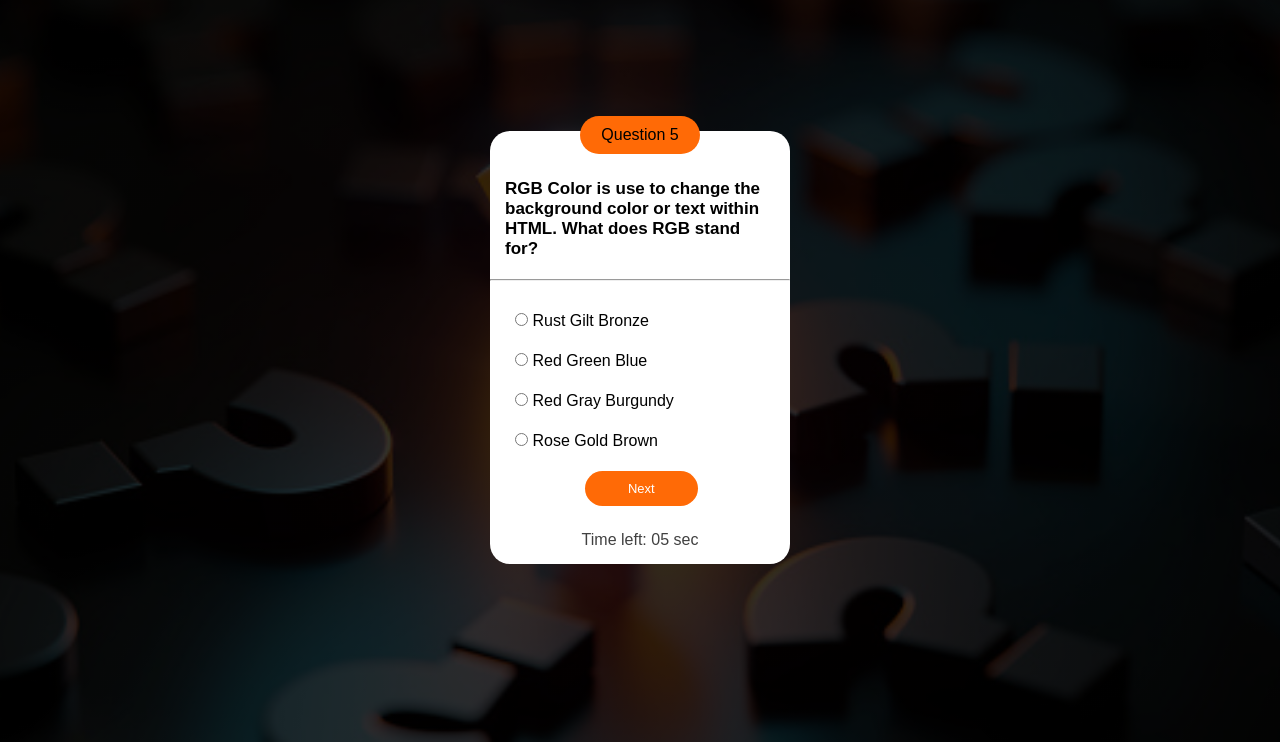
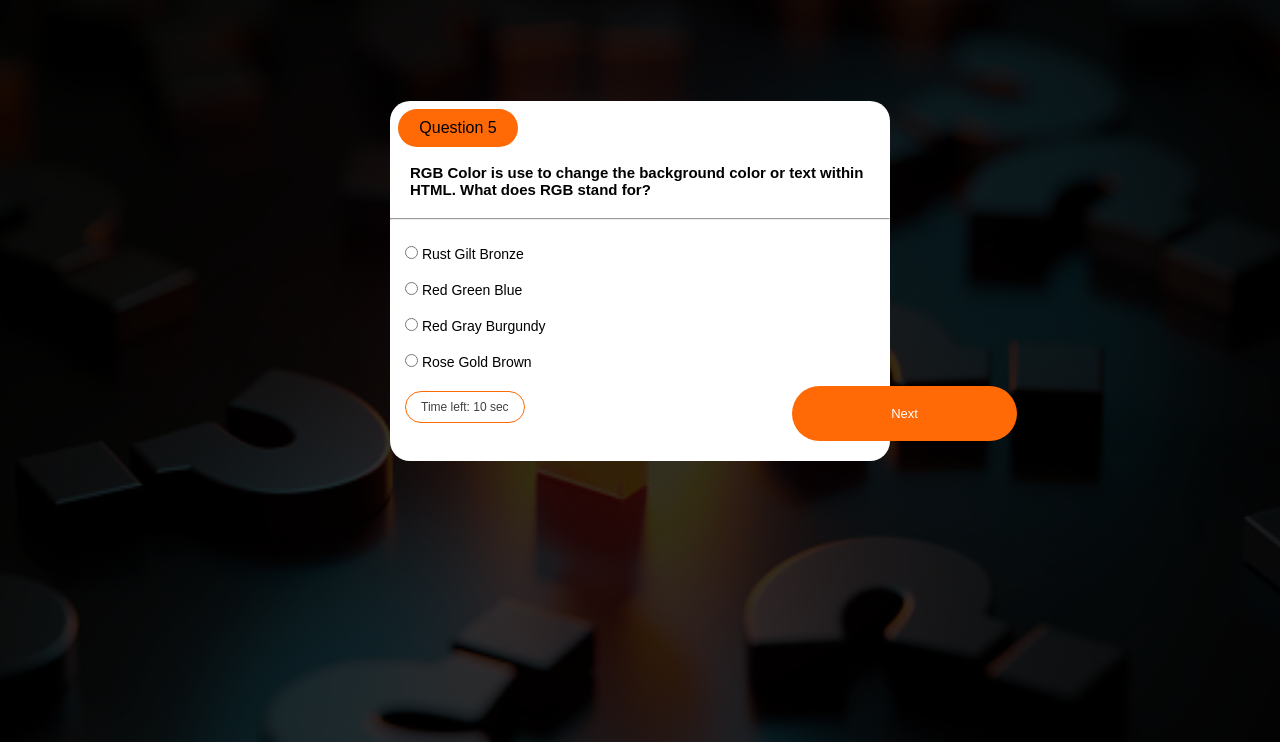
Before and after one commit to muskan612/Quiz-App, a plain HTML site: page question5.html in a window 1280 px wide. Shown: the part 58-800 px from the top of the page. Drawn offline with Linux system fonts and the light colour scheme.

Commit message:
changes made

```diff
--- a/question5.html
+++ b/question5.html
@@ -26,9 +26,10 @@
                 <label for="option3">Red Gray Burgundy</label><br><br>
                 <input type="radio" class="wrong" name="options" id="option4" value="Option 4">
                 <label for="option4">Rose Gold Brown</label>
-                <a href="last_page.html"><button type="button" class="submit-btn">Next</button></a>
+
             </form>
-            <p class="timer">Time left: <span id="time">10 </span> sec</p>
+            <a href="last_page.html"><button type="button" class="submit-btn">Next</button></a>
+            <p class="timer">Time left: <span id="tme">10 </span> sec</p>
         </div>
     </div>
 </body>
--- a/quiz.css
+++ b/quiz.css
@@ -64,11 +64,14 @@ input[class='wrong'] {
 }
 
 .submit-btn {
+	position: relative;
+	top: -10px;
+	left: 82px;
 	font-size: 13px;
 	padding: 4%;
-	margin: 5% 28%;
-	margin-top: 20px;
-	margin-bottom: 0;
+	/* margin: 5% 28%; */
+	/* margin-top: 20px; */
+	margin-bottom: 10px;
 	width: 45%;
 	background: #ff6a06;
 	text-align: center;
@@ -112,10 +115,64 @@ section {
 	padding: 30px 15px 25px 15px;
 }
 
-@media screen and (min-width: 540px) {
+@media screen and (min-width: 440px) {
+	.quiz-form {
+		width: 400px;
+		margin: 90px auto;
+	}
 	.logo1 {
 		width: 150px;
 		height: 45px;
 		margin: 10px;
 	}
+	.question {
+		padding-left: 20px;
+		font-size: 15px;
+	}
+	.options {
+		width: 300px;
+		font-size: 14px;
+		/* padding: 0 10px; */
+		line-height: 18px;
+	}
+	.timer {
+		font-size: 13px;
+		top: -10px;
+	}
 }
+
+@media screen and (min-width: 540px) {
+	.quiz-form {
+		width: 500px;
+		margin: 90px auto;
+	}
+	.ques-no {
+		margin-left: 8px;
+		top: 8px;
+	}
+	.question {
+		padding-top: 25px;
+	}
+	.options {
+		margin: 25px 15px;
+	}
+	.submit-btn {
+		margin-left: 320px;
+		margin-bottom: 10px;
+	}
+	.timer {
+		/* margin-left: 20px;
+		text-align: left;
+		top: -50px; */
+		float: left;
+		top: -70px;
+		left: 15px;
+		border: 1px solid #ff6a06;
+		border-radius: 70px;
+		padding: 8px 15px;
+		font-size: 12px;
+	}
+}
+
+@media screen and (min-width: 540px) {
+}
```
Also changed, not shown: question1.html (+2 -1 lines), question2.html (+2 -1 lines), question3.html (+2 -1 lines), question4.html (+2 -1 lines), rules.html (+1 -1 lines).
